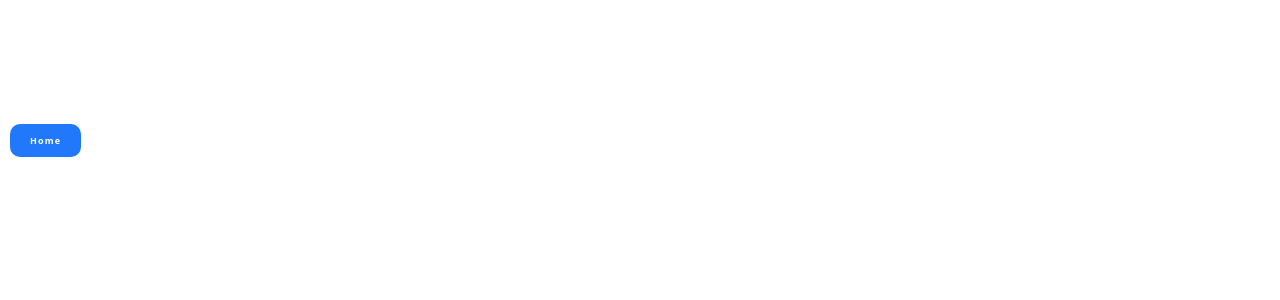
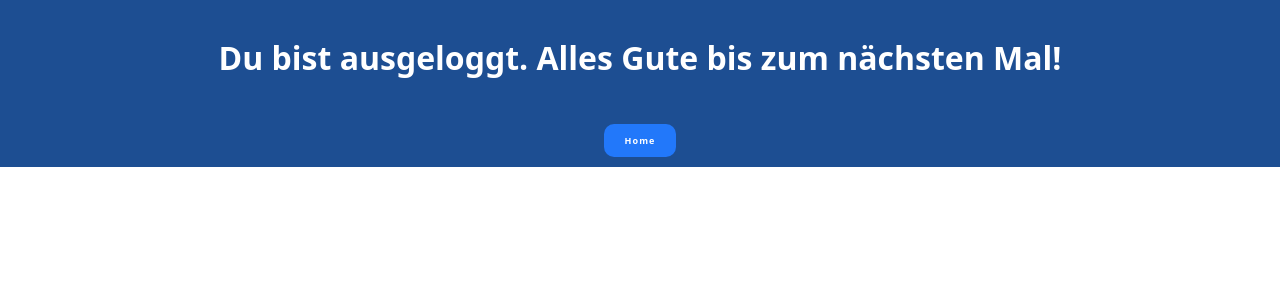
Before and after one commit to Just-URban-Exploring/Frontend, a React (Vite) app: page /logout in a window 1280 px wide. Shown: the top 300 px of the page. Built offline with nearby package versions, Linux system fonts and the light colour scheme.

Commit message:
logout seite gestylt

```diff
--- a/src/components/LoginLogout/Logout.jsx
+++ b/src/components/LoginLogout/Logout.jsx
@@ -1,5 +1,5 @@
-import { useState } from 'react';
-import '../../css/Map.css';
+
+import styles from "../../css/LandingPage.module.css";
 import { useNavigate } from "react-router-dom";
 
 
@@ -23,7 +23,7 @@ export const Logout = () => {
   const navigate = useNavigate();
 
 	return(
-		<div>
+		<div className={styles.container}>
 			<h1>Du bist ausgeloggt. Alles Gute bis zum nächsten Mal!</h1>
 			<button onClick={() => navigate('/')}>Home</button>
 		</div>
```
